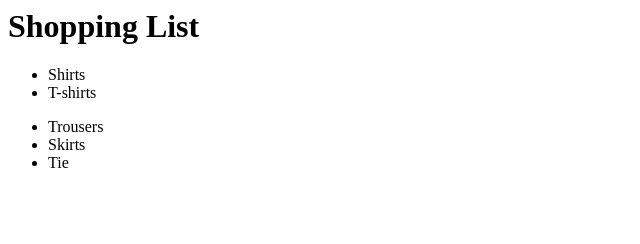
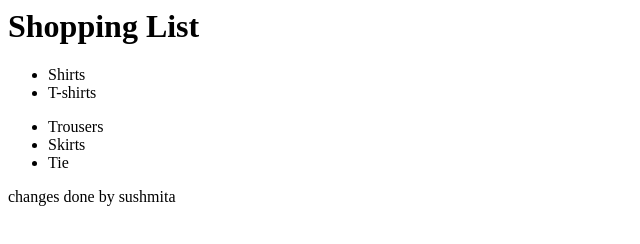
Before and after one commit to RashikaSharma/GitHubProject1, a plain HTML site: page Index.html in a window 1280 px wide. Shown: the whole page, without its empty margins (0-640 px from the left). Drawn offline with Linux system fonts and the light colour scheme.

Commit message:
committed

```diff
--- a/Index.html
+++ b/Index.html
@@ -8,3 +8,4 @@
 <li>Skirts</li>
 <li>Tie</li>
 </ul>
+<p>changes done by sushmita</p>
```
